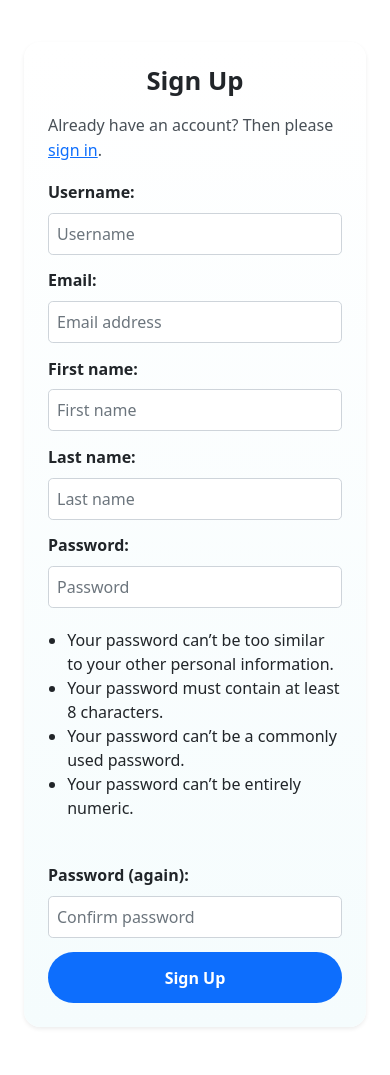
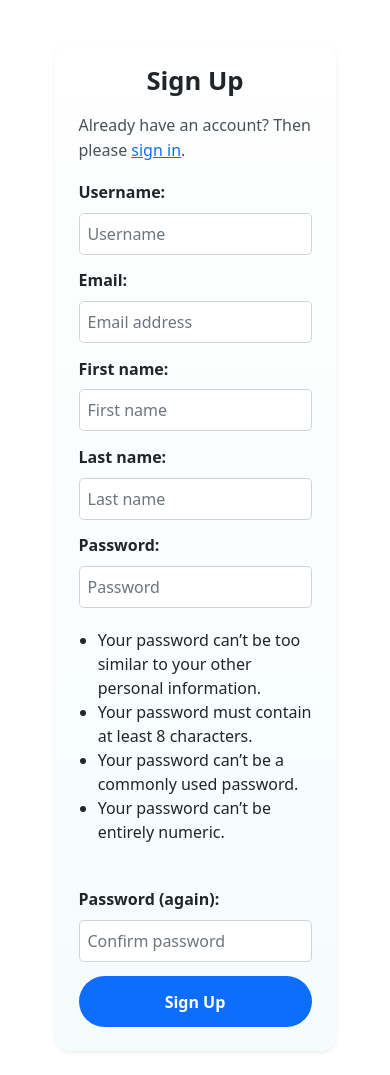
Before and after one commit to Aidas04/NCI-Team-Project-2026, a Django app: page /accounts/signup/ in a window 390 px wide. Shown: the part 78-1153 px from the top of the page. Before the commit the page ends 1106 px from the top, so only its background shows below. Run offline with Django 5.2, Linux system fonts and the light colour scheme; parts of the project's set-up code (start-up, migrations or seed data) failed here and were passed over; some libraries are stand-ins or nearby versions.

Commit message:
Update responsive column width

```diff
--- a/templates/allauth/account/base_entrance.html
+++ b/templates/allauth/account/base_entrance.html
@@ -12,7 +12,7 @@
             <!-- Responsive column: full width on mobile, narrowing on larger screens for better UX -->
             <!-- col-12: 100% on mobile, col-sm-11: 91.67% on small screens, col-md-9: 75% on medium screens -->
             <!-- col-lg-6: 50% on large screens, col-xl-5: 41.67% on extra large screens -->
-            <div class="col-12 col-sm-11 col-md-9 col-lg-6 col-xl-5">
+            <div class="col-10 col-sm-10 col-md-9 col-lg-6 col-xl-5">
                 <!-- Card container with shadow and custom authentication styling -->
                 <div class="card shadow-sm border-0 auth-panel">
                     <!-- Card body with responsive padding (larger on medium+ screens) -->
--- a/templates/allauth/account/base_manage.html
+++ b/templates/allauth/account/base_manage.html
@@ -11,7 +11,7 @@
         <div class="row justify-content-center mx-0">
             <!-- Responsive column wider than authentication pages for account management content -->
             <!-- col-12: 100% on mobile, col-lg-10: 83.33% on large screens, col-xl-8: 66.67% on extra large screens -->
-            <div class="col-12 col-lg-10 col-xl-8">
+            <div class="col-10 col-sm-10 col-md-9 col-lg-6 col-xl--5">
                 <!-- Card container with custom manage authentication panel styling -->
                 <div class="card shadow-sm border-0 auth-panel auth-panel-manage">
                     <!-- Card body with responsive padding for account management forms -->
```
